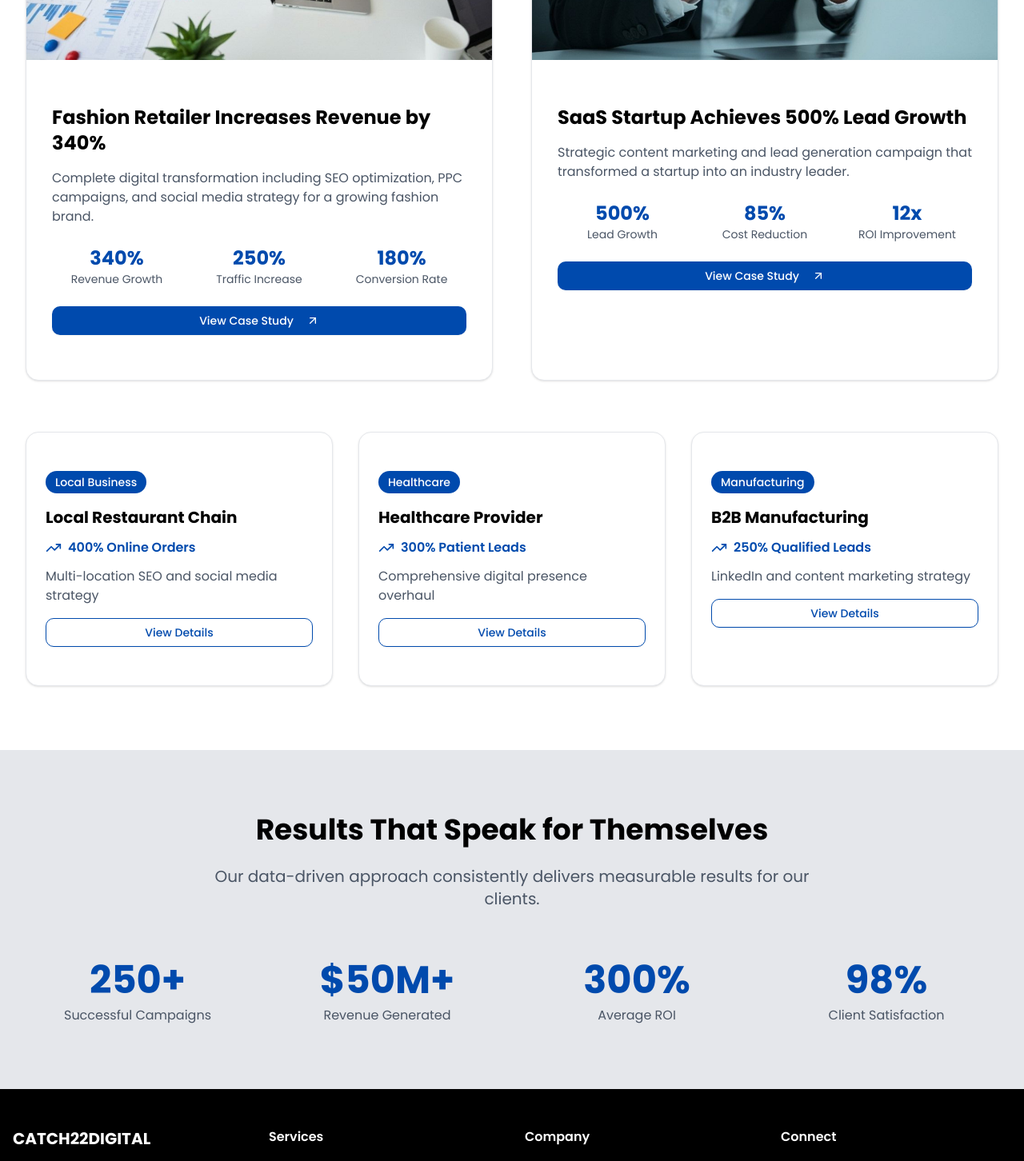
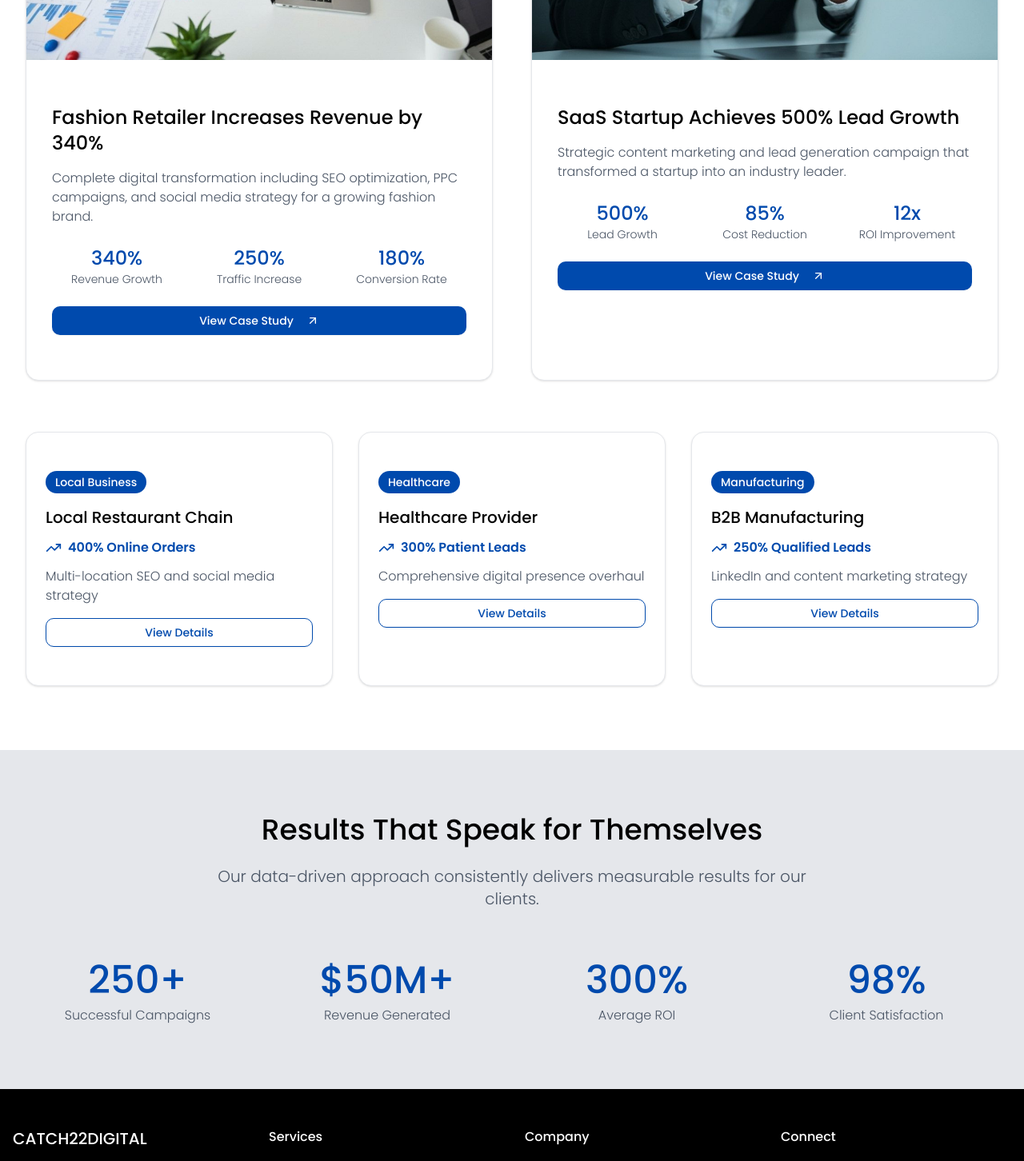
Before and after one commit to Tarendramallick/catch22digital, a Next.js app: page /work in a window 1280 px wide. Shown: the part 960-2412 px from the top of the page at 80% size. Built offline with nearby package versions, Linux system fonts and the light colour scheme.

Commit message:
Describe your changes here

```diff
--- a/app/globals.css
+++ b/app/globals.css
@@ -123,5 +123,17 @@
   }
   body {
     @apply bg-background text-foreground font-sans;
+    /* Set default font weight to light for thinner typography */
+    font-weight: 300;
+  }
+
+  /* Override default heading weights to be thinner */
+  h1,
+  h2,
+  h3,
+  h4,
+  h5,
+  h6 {
+    font-weight: 400;
   }
 }
--- a/app/work/page.tsx
+++ b/app/work/page.tsx
@@ -13,7 +13,7 @@ export default function WorkPage() {
       <section className="pt-32 pb-20 px-4 sm:px-6 lg:px-8">
         <div className="max-w-7xl mx-auto">
           <div className="text-center">
-            <h1 className="text-4xl md:text-6xl font-bold text-black mb-6">
+            <h1 className="text-4xl md:text-6xl font-medium text-black mb-6">
               Our <span className="text-[#004aad]">Work</span>
             </h1>
             <p className="text-xl text-gray-600 max-w-3xl mx-auto">
@@ -40,22 +40,22 @@ export default function WorkPage() {
                 </div>
               </div>
               <CardContent className="p-8">
-                <h3 className="text-2xl font-bold text-black mb-4">Fashion Retailer Increases Revenue by 340%</h3>
+                <h3 className="text-2xl font-medium text-black mb-4">Fashion Retailer Increases Revenue by 340%</h3>
                 <p className="text-gray-600 mb-6">
                   Complete digital transformation including SEO optimization, PPC campaigns, and social media strategy
                   for a growing fashion brand.
                 </p>
                 <div className="grid grid-cols-3 gap-4 mb-6">
                   <div className="text-center">
-                    <div className="text-2xl font-bold text-[#004aad]">340%</div>
+                    <div className="text-2xl font-medium text-[#004aad]">340%</div>
                     <div className="text-sm text-gray-600">Revenue Growth</div>
                   </div>
                   <div className="text-center">
-                    <div className="text-2xl font-bold text-[#004aad]">250%</div>
+                    <div className="text-2xl font-medium text-[#004aad]">250%</div>
                     <div className="text-sm text-gray-600">Traffic Increase</div>
                   </div>
                   <div className="text-center">
-                    <div className="text-2xl font-bold text-[#004aad]">180%</div>
+                    <div className="text-2xl font-medium text-[#004aad]">180%</div>
                     <div className="text-sm text-gray-600">Conversion Rate</div>
                   </div>
                 </div>
@@ -77,22 +77,22 @@ export default function WorkPage() {
                 </div>
               </div>
               <CardContent className="p-8">
-                <h3 className="text-2xl font-bold text-black mb-4">SaaS Startup Achieves 500% Lead Growth</h3>
+                <h3 className="text-2xl font-medium text-black mb-4">SaaS Startup Achieves 500% Lead Growth</h3>
                 <p className="text-gray-600 mb-6">
                   Strategic content marketing and lead generation campaign that transformed a startup into an industry
                   leader.
                 </p>
                 <div className="grid grid-cols-3 gap-4 mb-6">
                   <div className="text-center">
-                    <div className="text-2xl font-bold text-[#004aad]">500%</div>
+                    <div className="text-2xl font-medium text-[#004aad]">500%</div>
                     <div className="text-sm text-gray-600">Lead Growth</div>
                   </div>
                   <div className="text-center">
-                    <div className="text-2xl font-bold text-[#004aad]">85%</div>
+                    <div className="text-2xl font-medium text-[#004aad]">85%</div>
                     <div className="text-sm text-gray-600">Cost Reduction</div>
                   </div>
                   <div className="text-center">
-                    <div className="text-2xl font-bold text-[#004aad]">12x</div>
+                    <div className="text-2xl font-medium text-[#004aad]">12x</div>
                     <div className="text-sm text-gray-600">ROI Improvement</div>
                   </div>
                 </div>
@@ -130,7 +130,7 @@ export default function WorkPage() {
                   <div className="bg-[#004aad] text-white px-3 py-1 rounded-full text-sm font-medium inline-block mb-4">
                     {study.category}
                   </div>
-                  <h3 className="text-xl font-bold text-black mb-3">{study.title}</h3>
+                  <h3 className="text-xl font-medium text-black mb-3">{study.title}</h3>
                   <div className="flex items-center mb-3">
                     <TrendingUp className="w-5 h-5 text-[#004aad] mr-2" />
                     <span className="text-[#004aad] font-semibold">{study.metric}</span>
@@ -153,7 +153,7 @@ export default function WorkPage() {
       <section className="py-20 px-4 sm:px-6 lg:px-8 bg-[#e5e7eb]">
         <div className="max-w-7xl mx-auto">
           <div className="text-center mb-16">
-            <h2 className="text-3xl md:text-4xl font-bold text-black mb-6">Results That Speak for Themselves</h2>
+            <h2 className="text-3xl md:text-4xl font-medium text-black mb-6">Results That Speak for Themselves</h2>
             <p className="text-xl text-gray-600 max-w-3xl mx-auto">
               Our data-driven approach consistently delivers measurable results for our clients.
             </p>
@@ -161,19 +161,19 @@ export default function WorkPage() {
 
           <div className="grid md:grid-cols-2 lg:grid-cols-4 gap-8">
             <div className="text-center">
-              <div className="text-4xl md:text-5xl font-bold text-[#004aad] mb-2">250+</div>
+              <div className="text-4xl md:text-5xl font-medium text-[#004aad] mb-2">250+</div>
               <div className="text-gray-600">Successful Campaigns</div>
             </div>
             <div className="text-center">
-              <div className="text-4xl md:text-5xl font-bold text-[#004aad] mb-2">$50M+</div>
+              <div className="text-4xl md:text-5xl font-medium text-[#004aad] mb-2">$50M+</div>
               <div className="text-gray-600">Revenue Generated</div>
             </div>
             <div className="text-center">
-              <div className="text-4xl md:text-5xl font-bold text-[#004aad] mb-2">300%</div>
+              <div className="text-4xl md:text-5xl font-medium text-[#004aad] mb-2">300%</div>
               <div className="text-gray-600">Average ROI</div>
             </div>
             <div className="text-center">
-              <div className="text-4xl md:text-5xl font-bold text-[#004aad] mb-2">98%</div>
+              <div className="text-4xl md:text-5xl font-medium text-[#004aad] mb-2">98%</div>
               <div className="text-gray-600">Client Satisfaction</div>
             </div>
           </div>
--- a/components/footer.tsx
+++ b/components/footer.tsx
@@ -4,14 +4,14 @@ function Footer() {
       <div className="container mx-auto px-4">
         <div className="grid grid-cols-1 md:grid-cols-4 gap-8">
           <div>
-            <h3 className="text-xl font-bold mb-4">CATCH22DIGITAL</h3>
+            <h3 className="text-xl font-medium mb-4">CATCH22DIGITAL</h3>
             <p className="text-white/80">
               Breaking digital barriers with innovative solutions and strategic expertise.
             </p>
           </div>
 
           <div>
-            <h4 className="font-semibold mb-4">Services</h4>
+            <h4 className="font-medium mb-4">Services</h4>
             <ul className="space-y-2 text-white/80">
               <li>SEO Optimization</li>
               <li>Marketing Strategy</li>
@@ -21,7 +21,7 @@ function Footer() {
           </div>
 
           <div>
-            <h4 className="font-semibold mb-4">Company</h4>
+            <h4 className="font-medium mb-4">Company</h4>
             <ul className="space-y-2 text-white/80">
               <li>About Us</li>
               <li>Our Team</li>
@@ -31,7 +31,7 @@ function Footer() {
           </div>
 
           <div>
-            <h4 className="font-semibold mb-4">Connect</h4>
+            <h4 className="font-medium mb-4">Connect</h4>
             <ul className="space-y-2 text-white/80">
               <li>LinkedIn</li>
               <li>Twitter</li>
--- a/components/header.tsx
+++ b/components/header.tsx
@@ -5,7 +5,7 @@ function Header() {
     <header className="border-b border-white/20 fixed top-0 left-0 right-0 z-50">
       <div className="container mx-auto px-4 py-4 flex items-center justify-between">
         <div className="flex items-center space-x-2">
-          <h1 className="text-2xl font-bold text-white">CATCH22</h1>
+          <h1 className="text-2xl font-medium text-white">CATCH22</h1>
         </div>
 
         <nav className="hidden md:flex items-center space-x-8">
--- a/components/hero-section.tsx
+++ b/components/hero-section.tsx
@@ -10,7 +10,7 @@ export function HeroSection() {
 
       <div className="container mx-auto px-4 relative z-10 text-center">
         <div className="max-w-4xl mx-auto text-white">
-          <h1 className="text-6xl lg:text-7xl font-bold mb-6 text-balance leading-tight">
+          <h1 className="text-6xl lg:text-7xl font-medium mb-6 text-balance leading-tight">
             Designing
             <br />
             for People
@@ -20,7 +20,7 @@ export function HeroSection() {
           </p>
           <Button
             size="lg"
-            className="bg-[#004aad] text-white hover:bg-[#004aad]/90 rounded-full px-8 py-6 text-lg font-semibold"
+            className="bg-[#004aad] text-white hover:bg-[#004aad]/90 rounded-full px-8 py-6 text-lg font-medium"
           >
             Connect with us
           </Button>
--- a/components/services-section.tsx
+++ b/components/services-section.tsx
@@ -52,7 +52,7 @@ export function ServicesSection() {
     <section id="services" className="py-20 bg-[#e5e7eb]/20">
       <div className="container mx-auto px-4">
         <div className="text-center mb-16">
-          <h2 className="text-4xl font-bold text-black mb-4">Our Services</h2>
+          <h2 className="text-4xl font-medium text-black mb-4">Our Services</h2>
           <p className="text-xl text-black/70 max-w-3xl mx-auto">
             We deliver comprehensive digital solutions that drive growth, enhance online presence, and maximize your
             business potential through proven strategies and cutting-edge technology.
@@ -75,7 +75,7 @@ export function ServicesSection() {
                 <CardDescription className="text-black/70 leading-relaxed">{service.description}</CardDescription>
 
                 <div className="space-y-2">
-                  <h4 className="font-semibold text-sm text-black">Key Features:</h4>
+                  <h4 className="font-medium text-sm text-black">Key Features:</h4>
                   <ul className="grid grid-cols-2 gap-1 text-sm text-black/70">
                     {service.features.map((feature, idx) => (
                       <li key={idx} className="flex items-center">
```
Also changed, not shown: app/about/page.tsx (+9 -9 lines), app/contact/page.tsx (+9 -9 lines), app/insights/page.tsx (+4 -4 lines), app/services/page.tsx (+8 -8 lines).
